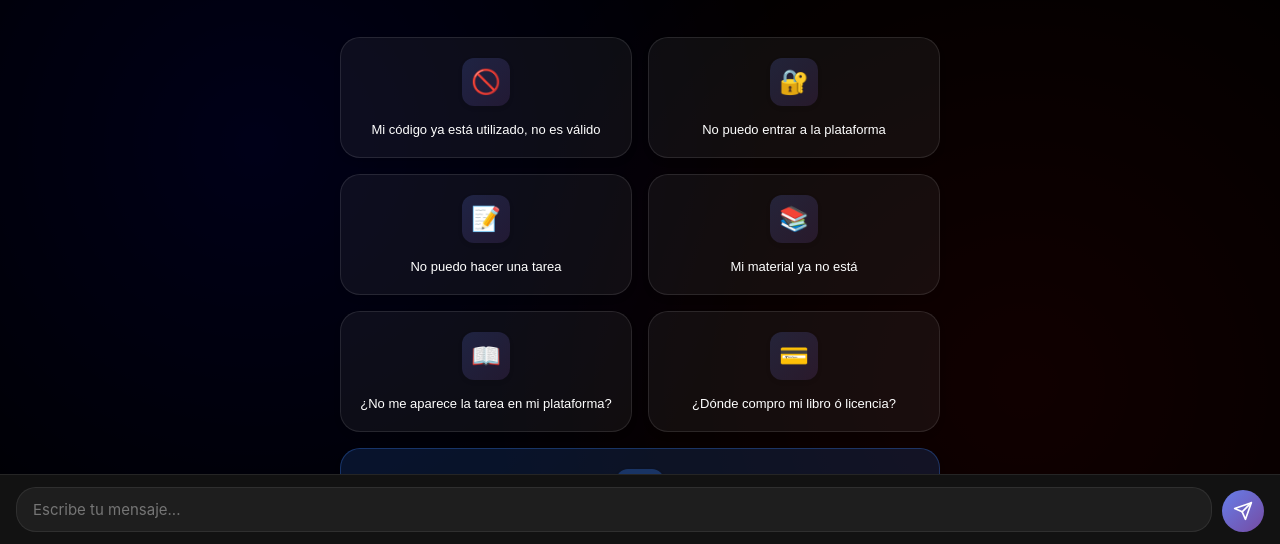
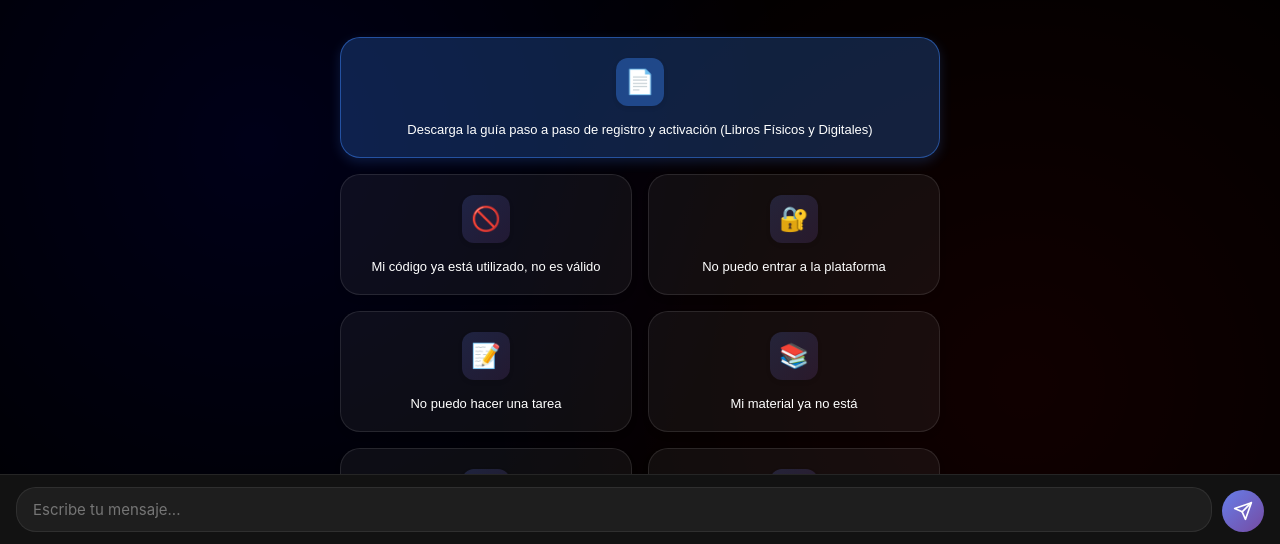
Before and after one commit to yepzhi/richmondbot, a website: page index.html in a window 1280 px wide. Shown: the part 256-800 px from the top of the page. Drawn offline with Linux system fonts and the light colour scheme.

Commit message:
style: move manual button to top and refine text

```diff
--- a/index.html
+++ b/index.html
@@ -919,6 +919,13 @@
                     </div>
 
                     <div class="chips-grid" id="chips-grid">
+                        <!-- PDF Manual Download (Top Priority) -->
+                        <button class="chip-btn" onclick="window.open('manual_registro.pdf', '_blank')"
+                            style="grid-column: span 2; background: rgba(59, 130, 246, 0.25); border-color: rgba(59, 130, 246, 0.5); box-shadow: 0 4px 12px rgba(59, 130, 246, 0.2);">
+                            <span class="chip-icon" style="background: rgba(59, 130, 246, 0.4);">📄</span>
+                            <span data-i18n="chips.manual">Descargar Guía de Registro (PDF)</span>
+                        </button>
+
                         <button class="chip-btn" onclick="sendOfflineResponse('code_error')">
                             <span class="chip-icon">🚫</span>
                             <span data-i18n="chips.code_error">Mi código ya está utilizado, no es válido</span>
@@ -943,12 +950,7 @@
                             <span class="chip-icon">💳</span>
                             <span data-i18n="chips.buy_license">¿Dónde compro mi libro ó licencia?</span>
                         </button>
-                        <!-- PDF Manual Download -->
-                        <button class="chip-btn" onclick="window.open('manual_registro.pdf', '_blank')"
-                            style="grid-column: span 2; background: rgba(59, 130, 246, 0.15); border-color: rgba(59, 130, 246, 0.3);">
-                            <span class="chip-icon" style="background: rgba(59, 130, 246, 0.3);">📄</span>
-                            <span data-i18n="chips.manual">Descargar Guía de Registro (PDF)</span>
-                        </button>
+
                         <button class="chip-btn"
                             onclick="window.open('https://yepzhi.com/richmond-token-check/', '_blank')"
                             style="grid-column: span 2; background: rgba(255, 255, 255, 0.08); border-color: rgba(255, 255, 255, 0.15);">
--- a/translations.js
+++ b/translations.js
@@ -16,7 +16,7 @@ const translations = {
             material_missing: "Mi material ya no está",
             buy_book: "¿No me aparece la tarea en mi plataforma?",
             buy_license: "¿Dónde compro mi libro ó licencia?",
-            manual: "DESCARGA la guía paso a paso de registro y activación (Libros Físicos y Digitales)",
+            manual: "Descarga la guía paso a paso de registro y activación (Libros Físicos y Digitales)",
             check_token: "Check Token / Validar Código"
         },
         faq: {
@@ -78,7 +78,7 @@ const translations = {
             material_missing: "My material is missing",
             buy_book: "I can't see the homework in my platform?",
             buy_license: "Where do I buy my book or license?",
-            manual: "DOWNLOAD Step-by-Step Guide: Registration & Activation (Physical & Digital Books)",
+            manual: "Download step-by-step registration & activation guide (Physical and Digital Books)",
             check_token: "Check Token / Validate Code"
         },
         faq: {
```
